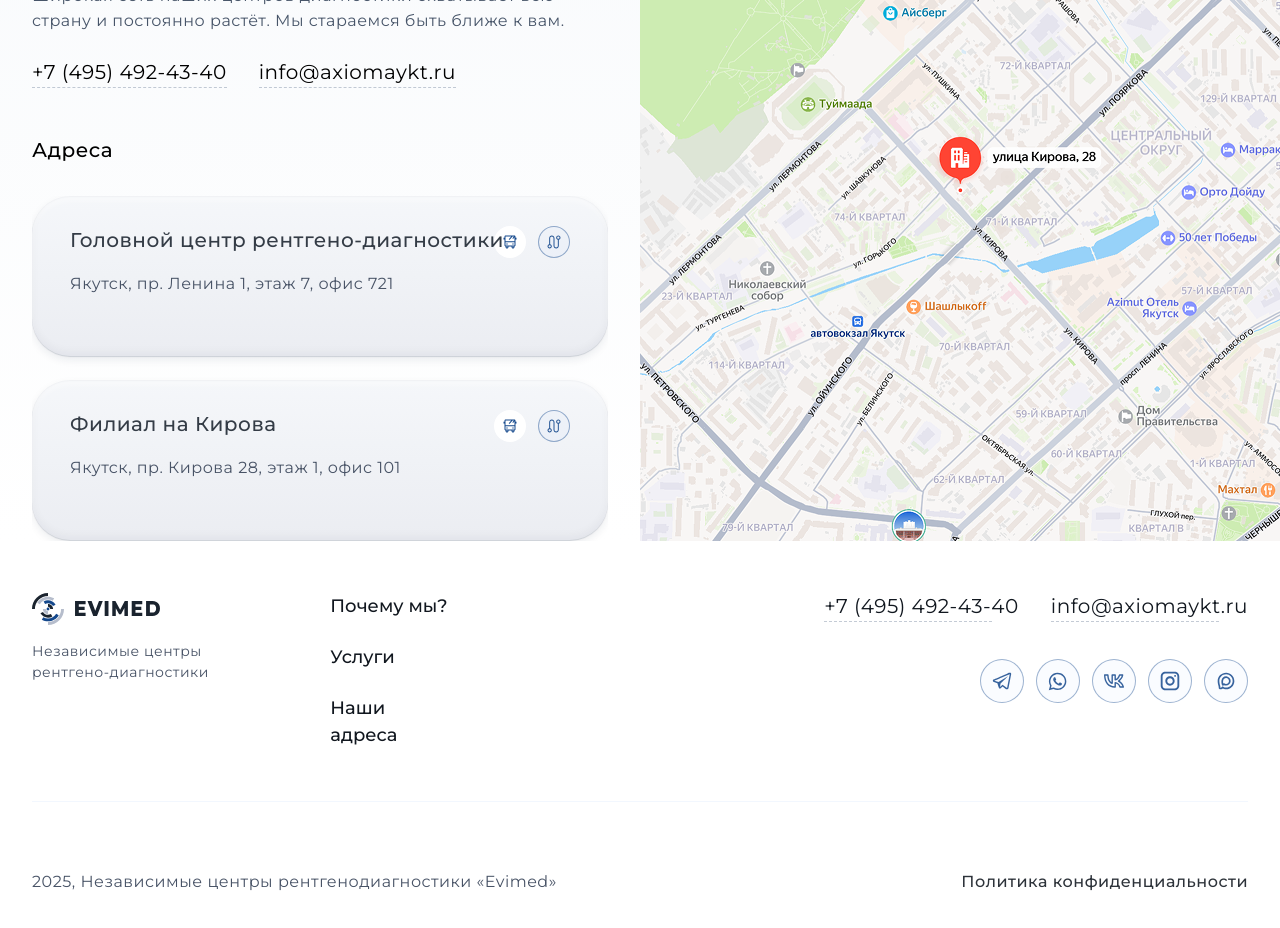
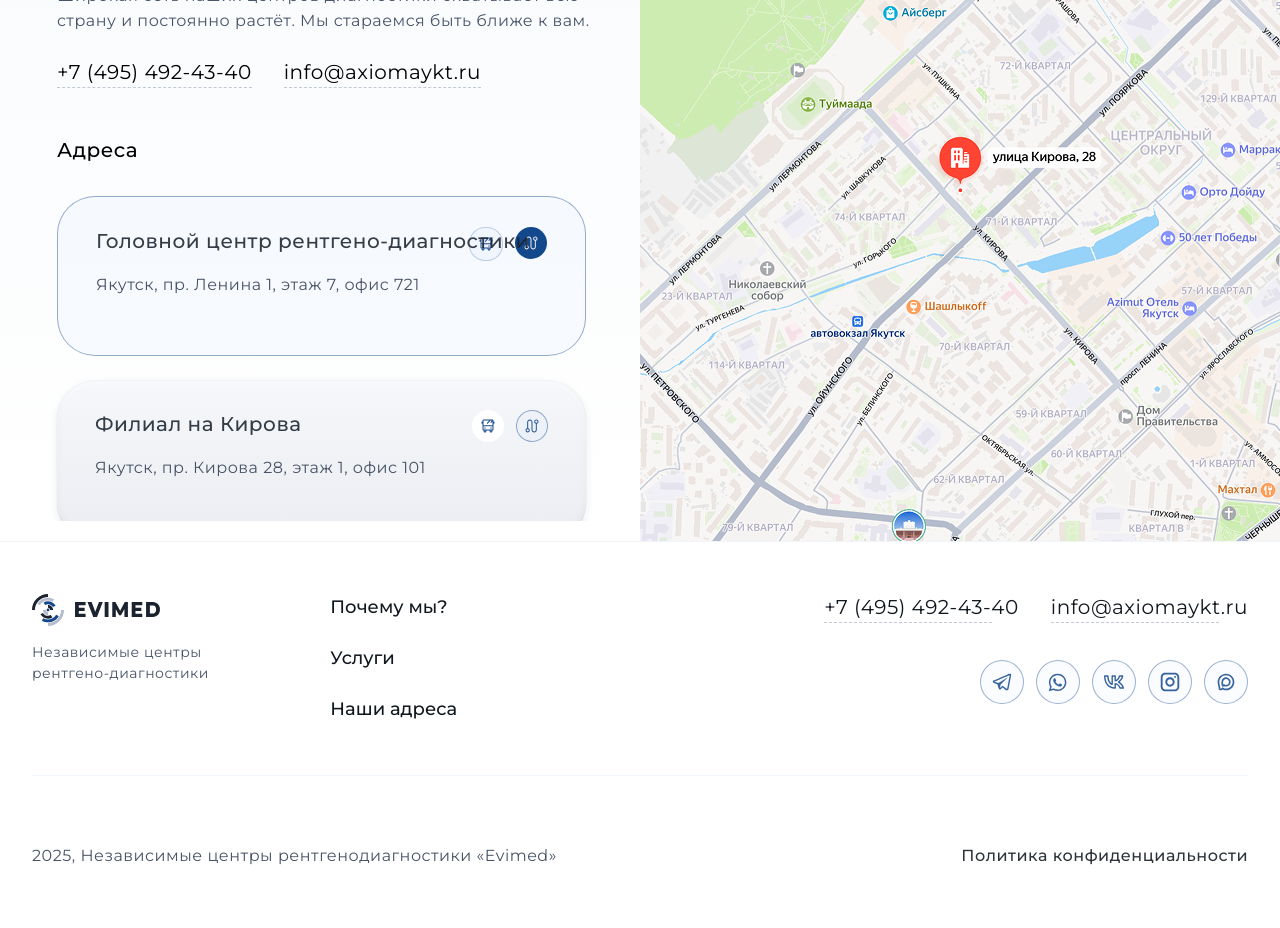
Before and after one commit to SaiyanSerguchev/evimed, a React app: page / in a window 1280 px wide. Shown: the part 4680-5608 px from the top of the page. Built offline with nearby package versions, Linux system fonts and the light colour scheme.

Commit message:
fix contax 2

```diff
--- a/src/components/ContactSection.css
+++ b/src/components/ContactSection.css
@@ -28,6 +28,7 @@
   text-align: left;
   margin-bottom: 24px; /* compact header to fit 720px total */
   width:calc(50% - 32px);
+  padding-left:25px;
 }
 
 .contact-kicker {
@@ -77,7 +78,7 @@
   grid-template-columns: 1fr 1fr;
   gap: 64px;
   align-items: stretch; /* make columns equal height */
-  overflow: hidden; /* clip anything that exceeds height */
+  overflow: visible;
 }
 
 /* Map on the right instead of form */
@@ -120,6 +121,7 @@
   flex-direction: column;
   gap: 8px;
   position: relative;
+  padding-left:25px;
 }
 
 /* Simple text lines */
@@ -149,7 +151,7 @@
 /* Branches */
 .contact-branches {
   margin-top: 8px;
-  overflow: hidden; /* clip overflowing cards at the bottom */
+  overflow: visible;
 }
 
 .branches-title {
@@ -158,7 +160,8 @@
   font-size: 20px;
   line-height: 1.4em;
   color: var(--color-black);
-  margin-bottom: 32px;
+  margin-bottom: 7px;
+  padding-left:25px;
 }
 
 .branches-list {
@@ -171,17 +174,15 @@
   overflow-y: auto;
   scrollbar-width: none; /* Firefox */
   -ms-overflow-style: none; /* IE/Edge */
-  cursor: grab;
   max-height: 350px;
+  padding: 25px 25px 25px 25px;
 }
 
 .branches-list::-webkit-scrollbar {
   display: none; /* Chrome/Safari */
 }
 
-.branches-list:active {
-  cursor: grabbing;
-}
+
 
 .branch-item {
   display: flex;
@@ -196,7 +197,6 @@
     inset 0px -4px 8px 0px rgba(13, 34, 61, 0.04),
     inset 0px 6px 4px 0px rgba(255, 255, 255, 0.32),
     inset 0px 1px 1px 0px rgba(13, 34, 61, 0.04);
-  transition: all 0.3s cubic-bezier(0.4, 0, 0.2, 1);
   min-height: 160px;
   white-space: nowrap;
 
@@ -241,7 +241,6 @@
   align-items: center;
   border-radius: 16px;
   cursor: pointer;
-  transition: all 0.3s ease;
 }
 
 .branch-action-primary {
@@ -260,22 +259,30 @@
   height: 16px;
 }
 
-.branch-action-primary svg {
-  fill: #14488C;
+
+.branch-item:hover .branch-action-secondary {
+  background: var(--color-primary-700);
+  color: var(--color-white);
 }
 
-.branch-action-secondary svg {
-  fill: rgba(20, 72, 140, 0.92);
-}
-.branch-item:hover .branch-action-secondary {
-  background: var(--color-primary-700);
+.branch-item:hover .branch-action-secondary svg path{
+  fill: var(--color-white);
 }
 
 .branch-item:hover .branch-action-primary {
-  border-color: var(--color-primary-700);
+  border: 1.5px solid var(--color-primary-200);
 }
 
-.branch-item:hover {
+.branch-item:hover .branch-action-primary:hover {
+  background: var(--color-primary-100);
+}
+
+.branch-item:hover .branch-action-secondary:hover {
+  background: var(--color-primary-500);
+}
+
+.branch-item:hover,
+.branch-item.active {
   background: #FFFFFF;
   box-shadow:
     0px 4px 16px 0px rgba(13, 34, 61, 0.12),
@@ -283,8 +290,22 @@
     0px 16px 64px 0px rgba(13, 34, 61, 0.04);
 }
 
-.branch-item:hover .branch-name {
-  color: var(--color-primary-700);
+.branch-item.active {
+  border: 1px solid var(--color-primary-300);
+  background: rgba(200, 222, 250, 0.12);
+  box-shadow: none;
+}
+
+.branch-item.active .branch-action-secondary {
+  background: var(--color-primary-700);
+}
+
+.branch-item.active .branch-action-secondary svg path{
+  fill: var(--color-white);
+}
+.branch-item.active .branch-action-primary {
+  border: 1px solid var(--color-primary-200);
+  background: var(--color-greylight-100);
 }
 
 .contact-item {
--- a/src/components/ContactSection.jsx
+++ b/src/components/ContactSection.jsx
@@ -24,6 +24,7 @@ const ContactSection = () => {
   };
 
   const [isDragging, setIsDragging] = useState(false);
+  const [activeBranch, setActiveBranch] = useState(0); // Track active branch index
   const listRef = useRef(null);
 
   // Обработчики
@@ -70,7 +71,10 @@ const ContactSection = () => {
                 onMouseUp={handleMouseUp}
                 onMouseLeave={handleMouseUp}>
                   {branches.map((b, i) => (
-                    <li className="branch-item" key={`${b.title}-${i}`}>
+                    <li
+                      className={`branch-item ${i === activeBranch ? 'active' : ''}`}
+                      key={`${b.title}-${i}`}
+                      onClick={() => setActiveBranch(i)}>
                       <div className="branch-content">
                         <div className="branch-name">{b.title}</div>
                         <div className="branch-address">{b.address}</div>
--- a/src/components/FooterSection.css
+++ b/src/components/FooterSection.css
@@ -5,6 +5,7 @@
   width: 100%;
   margin: 0;
   padding: 52px 32px;
+  border-top: 1px solid var(--color-grey-100);
 }
 
 .footer-container {
@@ -102,6 +103,7 @@
   flex-direction: column;
   gap: 24px;
   align-items: flex-start;
+  white-space: nowrap;
 }
 
 .footer-nav-link {
```
